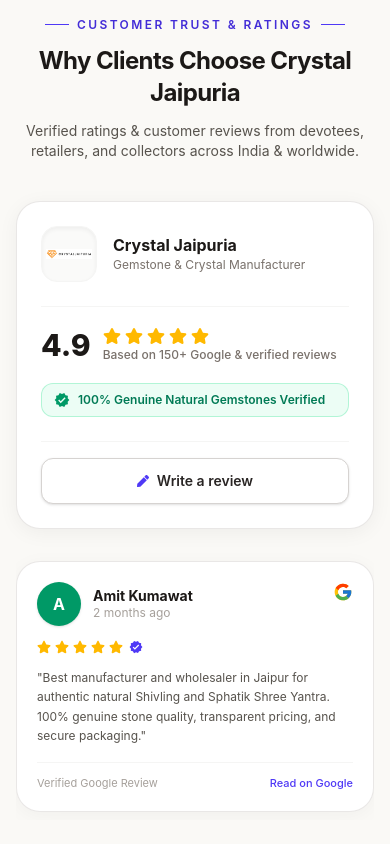
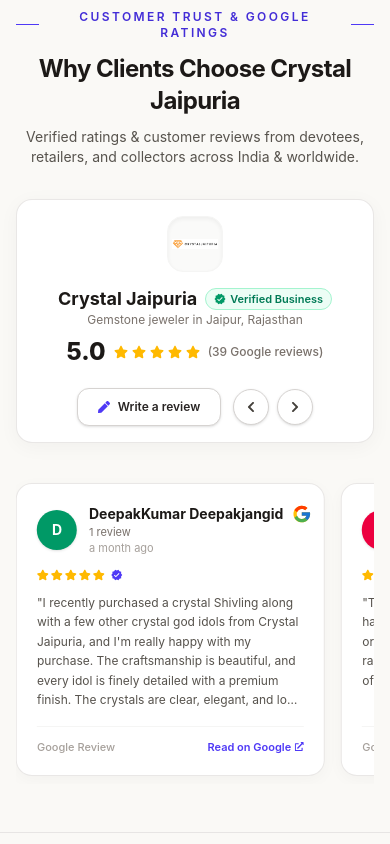
Before and after one commit to rahulku1998/CrystalJaipuriaFronted, a React (Vite) app: page / in a window 390 px wide. Shown: the part 2440-3284 px from the top of the page. Built offline with nearby package versions, Linux system fonts and the light colour scheme; no server answers.

Commit message:
Update Google Reviews with 5.0 rating, 39 reviews, 4-cards desktop layout, and direct share.google review URLs

```diff
--- a/src/Components/GoogleReviewsSection.jsx
+++ b/src/Components/GoogleReviewsSection.jsx
@@ -1,7 +1,7 @@
 import React, { useRef } from "react";
 import { Swiper, SwiperSlide } from "swiper/react";
 import { Navigation, Autoplay } from "swiper/modules";
-import { FaStar, FaChevronLeft, FaChevronRight, FaPen } from "react-icons/fa";
+import { FaStar, FaChevronLeft, FaChevronRight, FaPen, FaExternalLinkAlt } from "react-icons/fa";
 import { MdVerified } from "react-icons/md";
 import { FcGoogle } from "react-icons/fc";
 
@@ -11,63 +11,75 @@ import "swiper/css/navigation";
 const reviews = [
   {
     id: 1,
-    name: "Rajesh Sharma",
-    avatar: "R",
+    name: "Pradeep Kumar Sharma",
+    badge: "Local Guide · 2 reviews · 3 photos",
+    avatar: "P",
     avatarBg: "bg-indigo-600",
-    time: "1 month ago",
+    time: "5 months ago",
     rating: 5,
     review:
-      "Ordered custom Gemstone Ganesha idol for our home temple. The carving details, facial expressions, and natural stone finish are beyond exceptional. Best gemstone manufacturer in Jaipur!",
+      "I purchased a Crystal Shivling and Shree Yantra from Crystal Jaipuria at wholesale price, and I am very satisfied with the quality. They are a trusted manufacturer and wholesaler of gemstone idols, crystal carvings, and spiritual products. The finishing of the Shivling and Shree Yantra is excellent, and the stones are genuine. Crystal Jaipuria has a wide collection of gemstone god statues, crystal Shivlings, Shree Yantras, and other spiritual crystal items at reasonable wholesale prices. Highly recommended for bulk buyers, resellers, and anyone looking for authentic crystal products in Jaipur and online.",
+    googleUrl: "https://share.google/N0cxzOYaEBhJ71gzT",
   },
   {
     id: 2,
-    name: "Amit Kumawat",
-    avatar: "A",
+    name: "DeepakKumar Deepakjangid",
+    badge: "1 review",
+    avatar: "D",
     avatarBg: "bg-emerald-600",
-    time: "2 months ago",
+    time: "a month ago",
     rating: 5,
     review:
-      "Best manufacturer and wholesaler in Jaipur for authentic natural Shivling and Sphatik Shree Yantra. 100% genuine stone quality, transparent pricing, and secure packaging.",
+      "I recently purchased a crystal Shivling along with a few other crystal god idols from Crystal Jaipuria, and I'm really happy with my purchase. The craftsmanship is beautiful, and every idol is finely detailed with a premium finish. The crystals are clear, elegant, and look even better in person. The packaging was secure, and everything arrived safely and on time. You can tell they pay attention to quality and customer satisfaction. These idols have added a peaceful and positive vibe to my home temple. I would definitely recommend Crystal Jaipuria to anyone looking for authentic, high-quality crystal idols.",
+    googleUrl: "https://share.google/KRRBgigbJg1a0fyXs",
   },
   {
     id: 3,
-    name: "Dr. Ananya Roy",
-    avatar: "A",
-    avatarBg: "bg-purple-600",
-    time: "2 months ago",
-    rating: 5,
-    review:
-      "Bought an Amethyst Diya and Green Jade Shiva statue. The polish, clarity, and positive vibration of the crystals are incredible. Very prompt customer service and quick delivery.",
-  },
-  {
-    id: 4,
-    name: "Michael Vance",
-    avatar: "M",
-    avatarBg: "bg-amber-600",
-    time: "3 months ago",
-    rating: 5,
-    review:
-      "We regularly source crystal carvings and gemstone statues for our spiritual store in the USA. Crystal Jaipuria delivers top-notch artisan craftsmanship and always fulfills bulk orders on time.",
-  },
-  {
-    id: 5,
-    name: "Suresh Patel",
+    name: "Sunil Kumawat",
+    badge: "1 review · 2 photos",
     avatar: "S",
-    avatarBg: "bg-blue-600",
-    time: "4 months ago",
-    rating: 5,
-    review:
-      "Visited their workshop in Sanganer, Jaipur. Mr. Kailash Kumawat and the team explained all gemstone properties with great honesty. Authentic products at genuine wholesale rates.",
-  },
-  {
-    id: 6,
-    name: "Neha Agarwal",
-    avatar: "N",
     avatarBg: "bg-rose-600",
     time: "4 months ago",
     rating: 5,
     review:
-      "Exquisite quality Radha Krishna idol carved in natural Lapis Lazuli. The craftsmanship is divine and the packaging was heavy-duty. Highly recommended for spiritual decor!",
+      "The labradorite carvings and crystal shiva have the best flash I've ever seen in bulk orders. crystal jaipuria definitely uses premium raw materials. These statues are the highlight of my display case and sell quickly.",
+    googleUrl: "https://share.google/SWQAca7WdlNXbHnMg",
+  },
+  {
+    id: 4,
+    name: "Nk Enterprises",
+    badge: "Local Guide · 23 reviews",
+    avatar: "N",
+    avatarBg: "bg-purple-600",
+    time: "Edited 4 months ago",
+    rating: 5,
+    review:
+      "The rose quartz carvings are so soft and pink. Very high-quality stone with no visible inclusions. Expertly carved into beautiful, peaceful shapes. 5 stars! I was looking for unique spiritual decor and found the most beautiful carvings here. The craftsmanship at crystal jaipuria is truly world-class, especially their intricate gemstone statues. Highly recommend for collectors!",
+    googleUrl: "https://share.google/zFrcBAMj1i6huwdwz",
+  },
+  {
+    id: 5,
+    name: "Gopal sahu",
+    badge: "1 review",
+    avatar: "G",
+    avatarBg: "bg-amber-600",
+    time: "4 months ago",
+    rating: 5,
+    review:
+      "I recently purchased a gemstone Buddha along with a crystal Shivling/Shree Yantra from Crystal Jaipuria, and I’m genuinely impressed with the overall experience. The craftsmanship of both pieces is beautiful. The gemstone Buddha has a very calming presence, with fine detailing that makes it feel both elegant and spiritually uplifting. The crystal Shivling/Shree Yantra is equally well-made, with a smooth finish and a strong, positive energy that really stands out when placed in my space. The quality of the crystals seems authentic and premium. Everything was well-packaged, ensuring the items arrived safely without any damage. Delivery was also timely, which added to the smooth experience.",
+    googleUrl: "https://share.google/NrE1CI7W6T4S6GRui",
+  },
+  {
+    id: 6,
+    name: "Mukesh Moond",
+    badge: "Local Guide · 5 reviews",
+    avatar: "M",
+    avatarBg: "bg-blue-600",
+    time: "5 months ago",
+    rating: 5,
+    review:
+      "Great experience with Crystal Jaipuria. High quality gemstone statues and crystal carvings. Very cooperative team and genuine wholesale rates. One of the best gemstone manufacturers in Jaipur!",
+    googleUrl: "https://share.google/vHLdhMayGn2mWABop",
   },
 ];
 
@@ -85,11 +97,11 @@ const GoogleReviewsSection = () => {
     "name": "Crystal Jaipuria",
     "image": "https://www.crystaljaipuria.com/logo.png",
     "url": "https://www.crystaljaipuria.com/",
-    "telephone": "+918955613237",
+    "telephone": "08955613237",
     "priceRange": "$$",
     "address": {
       "@type": "PostalAddress",
-      "streetAddress": "West Part, Prabha Mangal Vihar, Plot No.03, Mod, Sanganer",
+      "streetAddress": "West Part, Prabha Mangal Vihar, Plot No.03, Mod, Sanganer, Muhana",
       "addressLocality": "Jaipur",
       "addressRegion": "Rajasthan",
       "postalCode": "302029",
@@ -97,8 +109,8 @@ const GoogleReviewsSection = () => {
     },
     "aggregateRating": {
       "@type": "AggregateRating",
-      "ratingValue": "4.9",
-      "reviewCount": "150",
+      "ratingValue": "5.0",
+      "reviewCount": "39",
       "bestRating": "5",
       "worstRating": "1",
     },
@@ -108,7 +120,7 @@ const GoogleReviewsSection = () => {
         "@type": "Person",
         "name": r.name,
       },
-      "datePublished": "2026-06-01",
+      "datePublished": "2026-04-01",
       "reviewRating": {
         "@type": "Rating",
         "ratingValue": String(r.rating),
@@ -127,11 +139,11 @@ const GoogleReviewsSection = () => {
 
       <div className="relative mx-auto max-w-7xl px-4 sm:px-6 lg:px-8">
         {/* Section Header */}
-        <div className="mx-auto mb-10 max-w-3xl text-center sm:mb-12">
+        <div className="mx-auto mb-8 max-w-3xl text-center sm:mb-10">
           <div className="mb-3 inline-flex items-center gap-2">
             <span className="h-px w-6 bg-indigo-600" />
             <span className="text-xs font-semibold uppercase tracking-[0.2em] text-indigo-700">
-              Customer Trust & Ratings
+              Customer Trust & Google Ratings
             </span>
             <span className="h-px w-6 bg-indigo-600" />
           </div>
@@ -139,97 +151,90 @@ const GoogleReviewsSection = () => {
           <h2 className="text-2xl font-bold tracking-tight text-stone-900 sm:text-3xl lg:text-4xl">
             Why Clients Choose Crystal Jaipuria
           </h2>
-          <p className="mt-3 text-sm text-stone-600 sm:text-base">
+          <p className="mt-2.5 text-sm text-stone-600 sm:text-base">
             Verified ratings & customer reviews from devotees, retailers, and
             collectors across India & worldwide.
           </p>
         </div>
 
-        {/* Main Grid: Left Business Card + Right Reviews Slider */}
-        <div className="grid grid-cols-1 items-stretch gap-6 lg:grid-cols-12 lg:gap-8">
-          {/* Left Column: Google Business Profile Summary Card */}
-          <div className="lg:col-span-4 flex flex-col justify-between rounded-3xl border border-stone-200/90 bg-white p-6 sm:p-7 shadow-[0_4px_20px_rgba(0,0,0,0.05)]">
-            <div>
-              {/* Header Info */}
-              <div className="flex items-center gap-4">
-                <div className="flex h-14 w-14 sm:h-16 sm:w-16 items-center justify-center rounded-2xl border border-stone-100 bg-stone-50 p-1 shadow-inner">
+        {/* Business Summary Header Card */}
+        <div className="mb-8 rounded-2xl border border-stone-200/90 bg-white p-4 sm:p-6 shadow-[0_4px_20px_rgba(0,0,0,0.04)] flex flex-col md:flex-row items-center justify-between gap-5">
+          {/* Left: Brand info & Rating */}
+          <div className="flex flex-col sm:flex-row items-center gap-4 sm:gap-5 text-center sm:text-left">
+            <div className="flex h-14 w-14 sm:h-16 sm:w-16 items-center justify-center rounded-2xl border border-stone-100 bg-stone-50 p-1 shadow-inner shrink-0">
               <img
                 src="/logo.jpeg"
                 alt="Crystal Jaipuria Logo"
                 className="h-full w-full object-contain rounded-xl"
               />
             </div>
+
             <div>
-                  <h3 className="text-base sm:text-lg font-bold text-stone-900 leading-tight">
+              <div className="flex flex-wrap items-center justify-center sm:justify-start gap-2">
+                <h3 className="text-lg sm:text-xl font-bold text-stone-900 leading-tight">
                   Crystal Jaipuria
                 </h3>
+                <span className="inline-flex items-center gap-1 text-[11px] font-semibold text-emerald-700 bg-emerald-50 border border-emerald-200 px-2 py-0.5 rounded-full">
+                  <MdVerified className="text-xs text-emerald-600" />
+                  Verified Business
+                </span>
+              </div>
               <p className="text-xs text-stone-500 mt-0.5">
-                    Gemstone & Crystal Manufacturer
+                Gemstone jeweler in Jaipur, Rajasthan
               </p>
-                </div>
-              </div>
 
-              {/* Rating Summary */}
-              <div className="mt-6 border-t border-stone-100 pt-5">
-                <div className="flex items-center gap-3">
-                  <span className="text-3xl sm:text-4xl font-extrabold text-stone-900">
-                    4.9
+              <div className="mt-2 flex items-center justify-center sm:justify-start gap-2">
+                <span className="text-2xl font-extrabold text-stone-900">
+                  5.0
                 </span>
-                  <div>
-                    <div className="flex items-center gap-1 text-amber-400 text-lg">
+                <div className="flex items-center gap-1 text-amber-400 text-sm">
                   <FaStar />
                   <FaStar />
                   <FaStar />
                   <FaStar />
                   <FaStar />
                 </div>
-                    <p className="text-xs font-medium text-stone-500 mt-0.5">
-                      Based on 150+ Google & verified reviews
-                    </p>
+                <span className="text-xs font-medium text-stone-500">
+                  (39 Google reviews)
+                </span>
               </div>
             </div>
           </div>
 
-              <div className="mt-5 flex items-center gap-2 text-xs font-semibold text-emerald-700 bg-emerald-50 border border-emerald-200/80 px-3 py-2 rounded-xl">
-                <MdVerified className="text-base text-emerald-600 shrink-0" />
-                <span>100% Genuine Natural Gemstones Verified</span>
-              </div>
-            </div>
-
-            {/* Action Button: Write a review */}
-            <div className="mt-6 pt-4 border-t border-stone-100">
+          {/* Right: Actions & Carousel Controls */}
+          <div className="flex items-center gap-3 w-full sm:w-auto justify-center sm:justify-end">
             <a
               href={GOOGLE_REVIEW_URL}
               target="_blank"
               rel="noopener noreferrer"
-                className="flex w-full items-center justify-center gap-2 rounded-xl border border-stone-300 bg-white px-5 py-3 text-sm font-semibold text-stone-800 shadow-sm transition-all hover:bg-stone-50 hover:border-indigo-500 hover:text-indigo-600 active:scale-[0.98]"
+              className="flex items-center justify-center gap-2 rounded-xl border border-stone-300 bg-white px-5 py-2.5 text-xs sm:text-sm font-semibold text-stone-800 shadow-sm transition-all hover:bg-stone-50 hover:border-indigo-500 hover:text-indigo-600 active:scale-[0.98]"
             >
               <FaPen className="text-xs text-indigo-600" />
               <span>Write a review</span>
             </a>
-            </div>
-          </div>
 
-          {/* Right Column: Swiper Review Cards Carousel */}
-          <div className="lg:col-span-8 relative flex flex-col justify-center">
-            {/* Custom Navigation Buttons */}
-            <div className="hidden sm:flex absolute -top-12 right-0 items-center gap-2 z-10">
+            {/* Slider Navigation Buttons */}
+            <div className="flex items-center gap-2">
               <button
                 ref={prevRef}
                 className="flex h-9 w-9 items-center justify-center rounded-full border border-stone-300 bg-white text-stone-700 shadow-sm transition-all hover:bg-indigo-50 hover:border-indigo-400 hover:text-indigo-600 cursor-pointer active:scale-95 disabled:opacity-40"
-                aria-label="Previous review"
+                aria-label="Previous reviews"
               >
                 <FaChevronLeft className="text-xs" />
               </button>
               <button
                 ref={nextRef}
                 className="flex h-9 w-9 items-center justify-center rounded-full border border-stone-300 bg-white text-stone-700 shadow-sm transition-all hover:bg-indigo-50 hover:border-indigo-400 hover:text-indigo-600 cursor-pointer active:scale-95 disabled:opacity-40"
-                aria-label="Next review"
+                aria-label="Next reviews"
               >
                 <FaChevronRight className="text-xs" />
               </button>
             </div>
+          </div>
+        </div>
 
+        {/* Reviews Slider: 4 cards on Desktop */}
+        <div className="w-full">
           <Swiper
             modules={[Navigation, Autoplay]}
             autoplay={{
@@ -238,24 +243,20 @@ const GoogleReviewsSection = () => {
               pauseOnMouseEnter: true,
             }}
             loop={true}
-              spaceBetween={20}
-              slidesPerView={1}
+            spaceBetween={16}
+            slidesPerView={1.15}
             breakpoints={{
               640: {
-                  slidesPerView: 1.4,
-                  spaceBetween: 20,
-                },
-                768: {
                 slidesPerView: 2,
-                  spaceBetween: 20,
+                spaceBetween: 16,
               },
               1024: {
-                  slidesPerView: 2,
+                slidesPerView: 3,
                 spaceBetween: 20,
               },
               1280: {
-                  slidesPerView: 2.2,
-                  spaceBetween: 24,
+                slidesPerView: 4,
+                spaceBetween: 20,
               },
             }}
             onBeforeInit={(swiper) => {
@@ -266,55 +267,67 @@ const GoogleReviewsSection = () => {
           >
             {reviews.map((item) => (
               <SwiperSlide key={item.id} className="!h-auto">
-                  <div className="flex h-full flex-col justify-between rounded-3xl border border-stone-200/90 bg-white p-5 sm:p-6 shadow-[0_4px_20px_rgba(0,0,0,0.04)] transition-all duration-300 hover:border-indigo-200 hover:shadow-lg">
+                <div className="flex h-full flex-col justify-between rounded-2xl border border-stone-200/90 bg-white p-5 shadow-[0_4px_16px_rgba(0,0,0,0.03)] transition-all duration-300 hover:border-indigo-200 hover:shadow-lg">
                   <div>
-                      {/* Card Header: Avatar, Name, Time, Google G Icon */}
-                      <div className="flex items-start justify-between gap-3">
+                    {/* Header: Avatar, Name, Badge, Google G Icon */}
+                    <div className="flex items-start justify-between gap-2">
                       <div className="flex items-center gap-3">
                         <div
-                            className={`flex h-11 w-11 shrink-0 items-center justify-center rounded-full ${item.avatarBg} text-white font-bold text-base shadow-sm`}
+                          className={`flex h-10 w-10 shrink-0 items-center justify-center rounded-full ${item.avatarBg} text-white font-bold text-sm shadow-sm`}
                         >
                           {item.avatar}
                         </div>
-                          <div>
-                            <h4 className="text-sm sm:text-[15px] font-bold text-stone-900 leading-snug">
+                        <div className="overflow-hidden">
+                          <h4 className="text-sm font-bold text-stone-900 leading-snug truncate">
                             {item.name}
                           </h4>
-                            <p className="text-xs text-stone-400">
+                          {item.badge && (
+                            <p className="text-[11px] text-stone-500 truncate">
+                              {item.badge}
+                            </p>
+                          )}
+                          <p className="text-[11px] text-stone-400">
                             {item.time}
                           </p>
                         </div>
                       </div>
 
-                        <div className="shrink-0 text-xl" title="Google Review">
+                      <div className="shrink-0 text-xl" title="Verified Google Review">
                         <FcGoogle />
                       </div>
                     </div>
 
                     {/* Stars & Verified Badge */}
-                      <div className="mt-3.5 flex items-center gap-1.5">
-                        <div className="flex items-center gap-1 text-amber-400 text-sm">
+                    <div className="mt-3 flex items-center gap-1.5">
+                      <div className="flex items-center gap-0.5 text-amber-400 text-xs sm:text-sm">
                         {[...Array(item.rating)].map((_, i) => (
                           <FaStar key={i} />
                         ))}
                       </div>
                       <MdVerified
-                          className="text-indigo-600 text-sm"
-                          title="Verified Buyer"
+                        className="text-indigo-600 text-xs"
+                        title="Verified Reviewer"
                       />
                     </div>
 
                     {/* Review Text */}
-                      <p className="mt-3.5 text-xs sm:text-sm leading-relaxed text-stone-600 line-clamp-4">
+                    <p className="mt-3 text-xs leading-relaxed text-stone-600 line-clamp-6">
                       "{item.review}"
                     </p>
                   </div>
 
-                    <div className="mt-4 pt-3 border-t border-stone-100 flex items-center justify-between text-[11px] text-stone-400">
-                      <span>Verified Google Review</span>
-                      <span className="text-indigo-600 font-medium hover:underline cursor-pointer">
-                        Read on Google
-                      </span>
+                  {/* Read on Google Link */}
+                  <div className="mt-4 pt-3 border-t border-stone-100 flex items-center justify-between text-[11px]">
+                    <span className="text-stone-400 font-medium">Google Review</span>
+                    <a
+                      href={item.googleUrl}
+                      target="_blank"
+                      rel="noopener noreferrer"
+                      className="inline-flex items-center gap-1 text-indigo-600 font-semibold hover:underline"
+                    >
+                      <span>Read on Google</span>
+                      <FaExternalLinkAlt className="text-[9px]" />
+                    </a>
                   </div>
                 </div>
               </SwiperSlide>
@@ -322,7 +335,6 @@ const GoogleReviewsSection = () => {
           </Swiper>
         </div>
       </div>
-      </div>
     </section>
   );
 };
```
Lines whose indentation alone changed are shown as unchanged.
